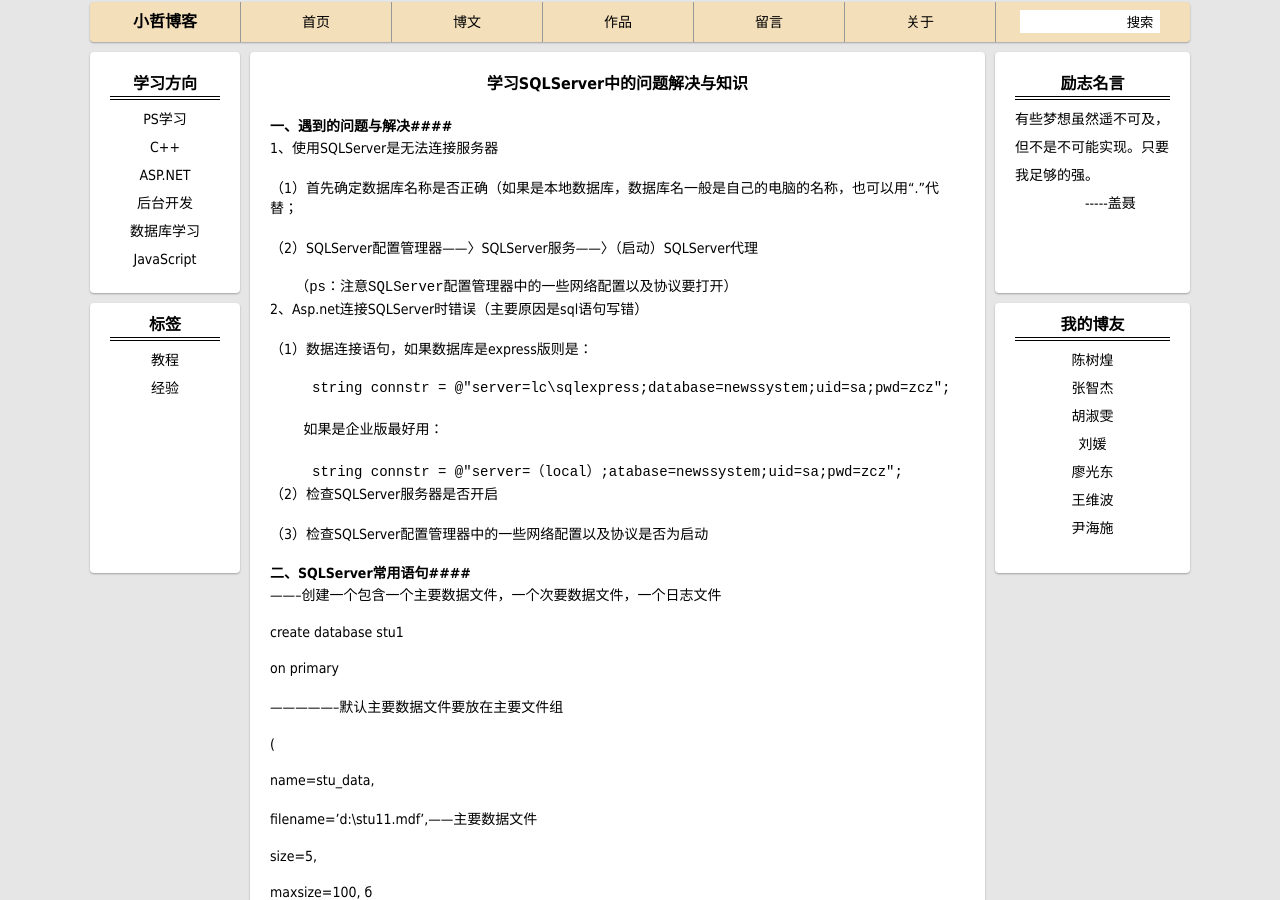
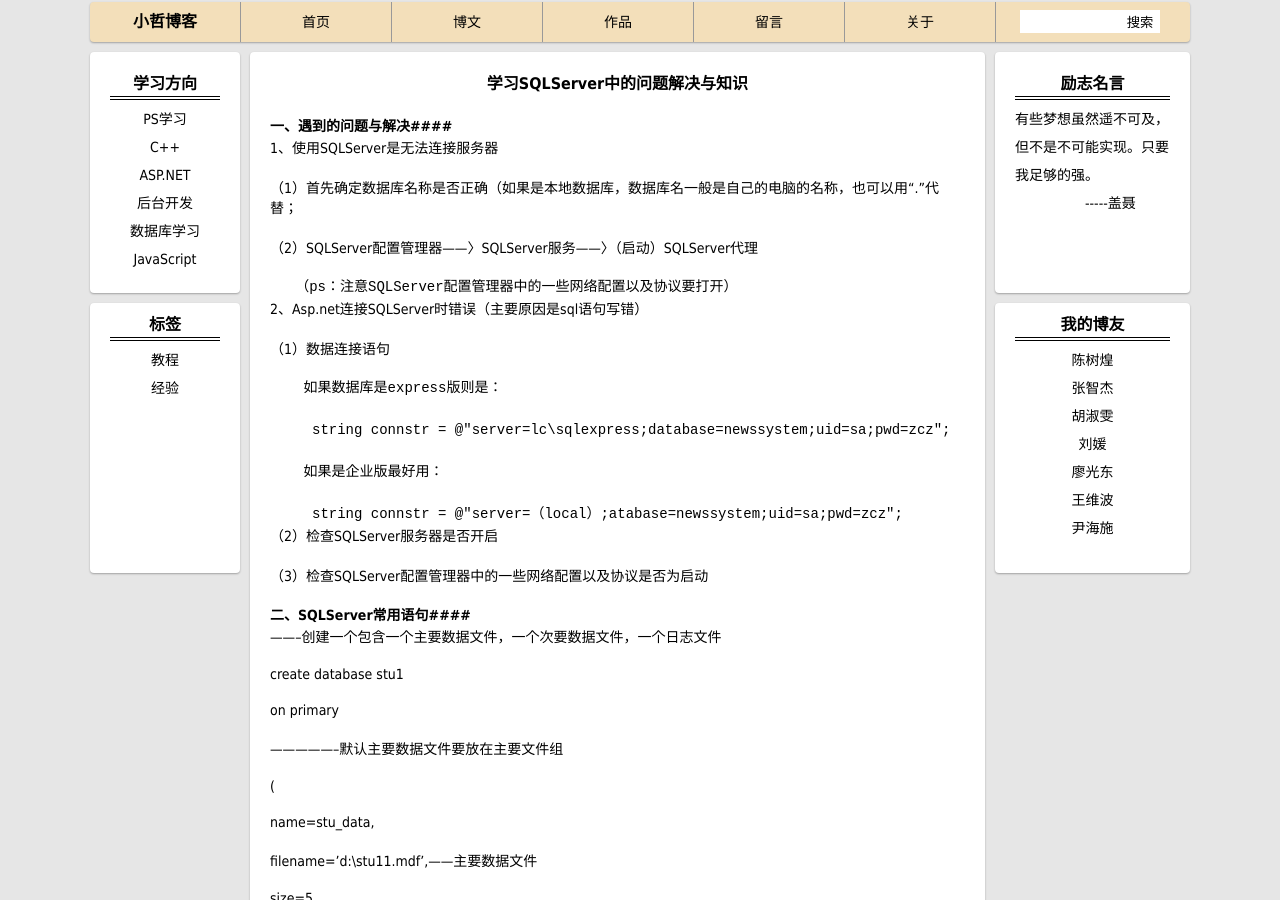
Before and after one commit to zhengchuanzhe/zhengchuanzhe.github.io, a Jekyll site: the page built from _posts/2014-2-9-SQLServer-use.md, in a window 1280 px wide and 900 px high. Built offline with Jekyll 4.4.1, drawn with Linux system fonts in a browser that asks for light colours; some web fonts are replaced; Markdown is read by kramdown in place of the engine named in the settings; comment, search, counter and statistics services are not loaded.

```diff
--- a/_posts/2014-2-9-SQLServer-use.md
+++ b/_posts/2014-2-9-SQLServer-use.md
@@ -10,15 +10,19 @@ tags: [经验]
 
   1、使用SQLServer是无法连接服务器
 
+
    （1）首先确定数据库名称是否正确（如果是本地数据库，数据库名一般是自己的电脑的名称，也可以用“.”代替；
 
    （2）SQLServer配置管理器——〉SQLServer服务——〉（启动）SQLServer代理
 
        （ps：注意SQLServer配置管理器中的一些网络配置以及协议要打开）
 
+
   2、Asp.net连接SQLServer时错误（主要原因是sql语句写错）
 
-   （1）数据连接语句，如果数据库是express版则是：
+   （1）数据连接语句
+
+        如果数据库是express版则是：
 
          string connstr = @"server=lc\sqlexpress;database=newssystem;uid=sa;pwd=zcz";
 
@@ -32,6 +36,7 @@ tags: [经验]
 
 
 ####二、SQLServer常用语句####
+
 
    --------创建一个包含一个主要数据文件，一个次要数据文件，一个日志文件
 
```
